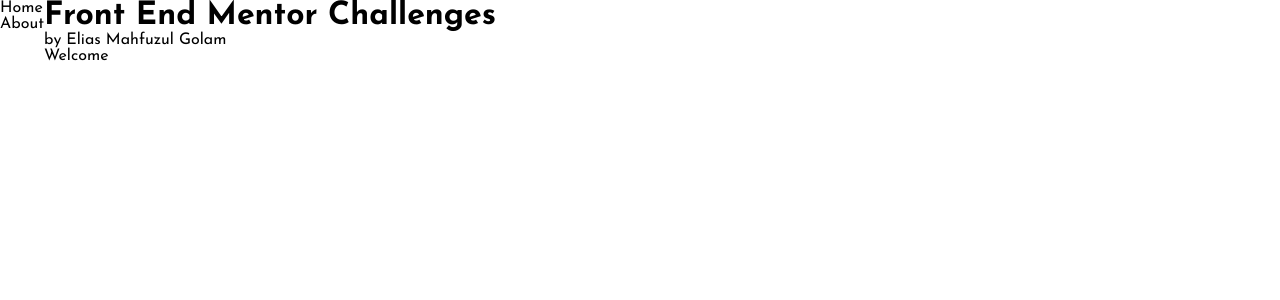
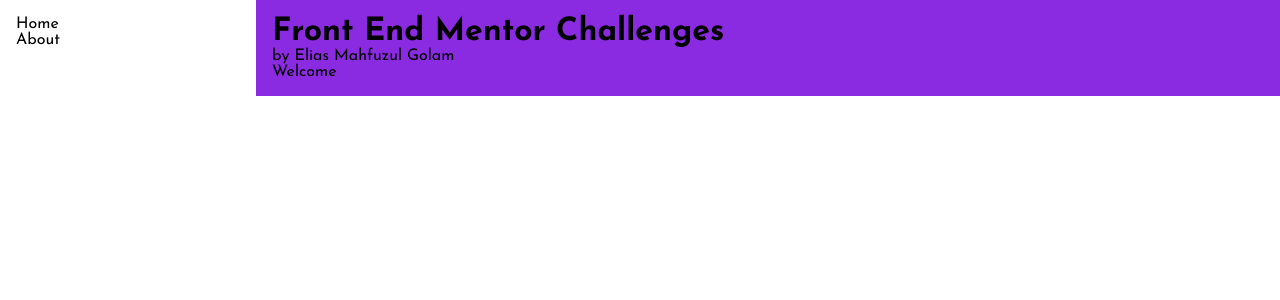
Before and after one commit to EliGolam/frontendmentor-challenges-1, a Vue app: page / in a window 1280 px wide. Shown: the top 300 px of the page. Built offline with nearby package versions, Linux system fonts and the light colour scheme.

Commit message:
Fixed SideNav Resizing

```diff
--- a/src/App.vue
+++ b/src/App.vue
@@ -1,35 +1,24 @@
 <script setup>
-import AppSideNav from './components/AppSideNav.vue';
-import SideNavToggle from './components/SideNavToggle.vue';
+import AppSideNav from '@/components/AppSideNav.vue';
 </script>
 
 <template>
-
   <div class="flex row-reverse content-between">
     <!-- Router Views -->
-    <RouterView class="flex-grow page-view" />
+    <RouterView class="flex-grow page-view container" />
+
 
     <!-- Side Nav -->
-    <SideNavToggle :nav-open="navOpen" @toggleSideNav="(toggle) => navOpen = toggle" />
-    <AppSideNav :class="{ active : navOpen }" />
+    <!-- <SideNavToggle
+      :nav-open="navOpen"
+      @toggleSideNav="(toggle) => navOpen = toggle"
+    /> -->
+
+    <AppSideNav />
   </div>
 </template>
 
-<script>
-export default {
-  data() {
-    return {
-      navOpen: false,
-    }
-  },
 
-  // methods: {
-  //   toggleSideNav() {
-  //     this.navOpen = !this.navOpen;
-  //   }
-  // }
-}
-</script>
 
 <style lang="scss" scoped>
 
--- a/src/assets/stylesheets/_base.scss
+++ b/src/assets/stylesheets/_base.scss
@@ -11,4 +11,7 @@ $ff-default: 'Josefin Sans', $ff-fallback;
 body {
   // FONTS
   font-family: $ff-default;
+
+  // Defaults
+  min-height: 100vh;
 }
--- /dev/null
+++ b/src/assets/stylesheets/_container.scss
@@ -0,0 +1,7 @@
+.container {
+  // Position and Size
+  padding: 1rem;
+
+  // Debug
+  background-color: blueviolet;
+}
--- a/src/assets/stylesheets/_side-nav.scss
+++ b/src/assets/stylesheets/_side-nav.scss
@@ -1,17 +1,50 @@
 .side-nav {
-  display: none;
+  .nav-list {
+    display: none;
 
-  &.active {
-    display: block;
+    // Content
+    padding: 1rem;
   }
 
+  .side-nav-toggle {
+    position: absolute;
+      top: 2rem;
+      left: -1rem;
+      z-index: 10;
+  }
+
+  // Mobile
+  @media only screen and (max-width: $md-breakpoint) {
+    position: fixed;
+
+    // Size
+    width: 0%;
+    height: 100%;
+
+    // Active
+    &.active {
+      width: 75%;
+
+      .nav-list {
+        display: block;
+      }
+    }
+  }
+
+  // Desktop and Tablet
   @media only screen and (min-width: $md-breakpoint) {
-    display: block;
+    flex-basis: 20%;
+
+    .nav-list {
+      display: block;
+    }
+
+    .side-nav-toggle {
+      display: none;
+    }
   }
+
+
+  // DEBUG
+  /* background-color: red; */
 }
-
-.side-nav-toggle {
-  @media only screen and (min-width: $md-breakpoint) {
-    display: none;
-  }
-}
--- a/src/assets/stylesheets/app.scss
+++ b/src/assets/stylesheets/app.scss
@@ -7,7 +7,7 @@
 
 // Utitlities
 @import 'flex';
-
+@import 'container';
 
 // Components
 @import 'side-nav';
--- a/src/components/AppSideNav.vue
+++ b/src/components/AppSideNav.vue
@@ -1,5 +1,15 @@
+<script setup>
+import SideNavToggle from '@/components/SideNavToggle.vue';
+</script>
+
+
 <template>
-  <nav id="side-nav" class="side-nav" role="navigation">
+  <nav id="side-nav" class="side-nav" role="navigation" :class="{ active : navOpen }" >
+    <SideNavToggle
+      :nav-open="navOpen"
+      @toggleSideNav="(toggle) => navOpen = toggle"
+    />
+
     <ul id="nav-list" class="nav-list">
       <li><RouterLink to="/">Home</RouterLink></li>
       <li><RouterLink to="/about">About</RouterLink></li>
@@ -7,9 +17,14 @@
   </nav>
 </template>
 
+
 <script>
   export default {
-
+    data() {
+      return {
+        navOpen: false,
+      }
+    },
   }
 </script>
 
--- a/src/components/SideNavToggle.vue
+++ b/src/components/SideNavToggle.vue
@@ -1,7 +1,7 @@
 <template>
   <div class="side-nav-toggle">
     <button v-if="navOpen" @click="toggleSideNav()">
-      <font-awesome-icon icon="fa-solid fa-angle-left" />
+      <font-awesome-icon icon="fa-solid fa-angle-right" />
     </button>
 
     <button v-else @click="toggleSideNav()">
--- a/src/main.js
+++ b/src/main.js
@@ -10,10 +10,10 @@ import { library } from '@fortawesome/fontawesome-svg-core'
 import { FontAwesomeIcon } from '@fortawesome/vue-fontawesome'
 
 /* import specific icons */
-import { faBars, faAngleLeft } from '@fortawesome/free-solid-svg-icons'
+import { faBars, faAngleRight } from '@fortawesome/free-solid-svg-icons'
 
 /* add icons to the library */
-library.add(faBars, faAngleLeft)
+library.add(faBars, faAngleRight)
 /* ************************************************************ */
 
 /* StyleSheets */
```
